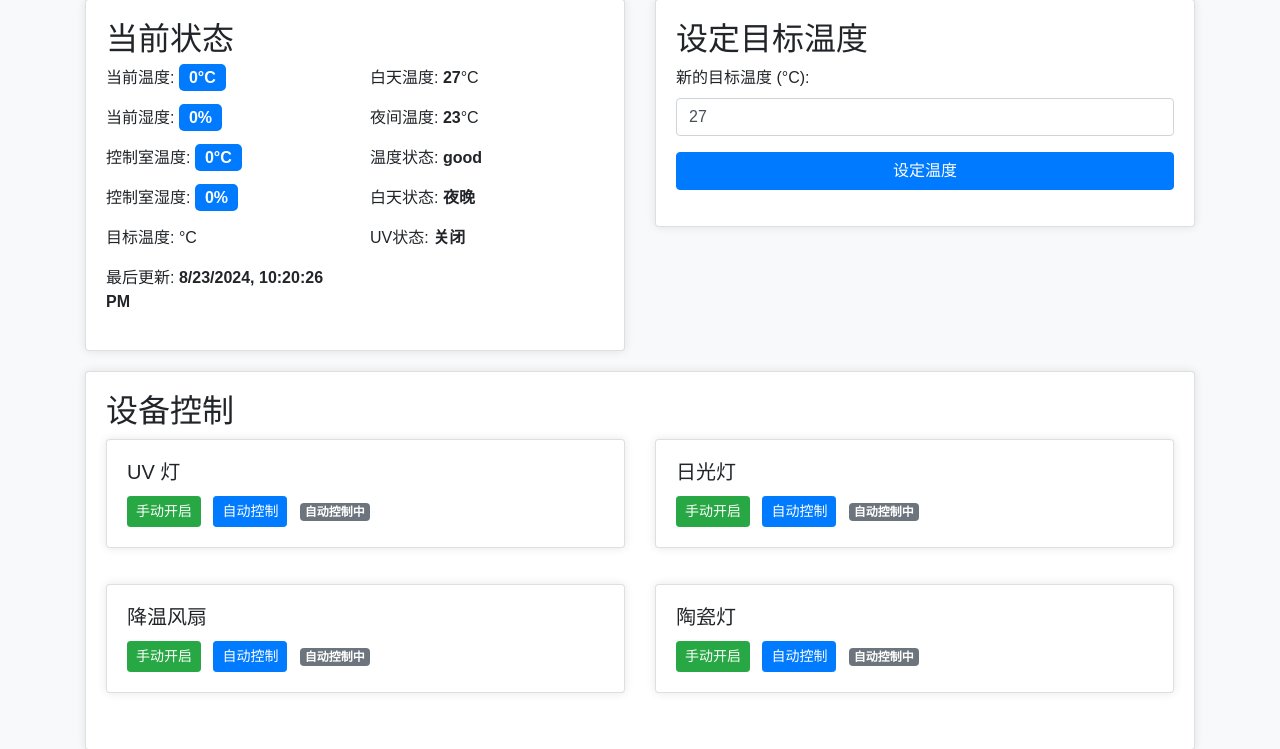
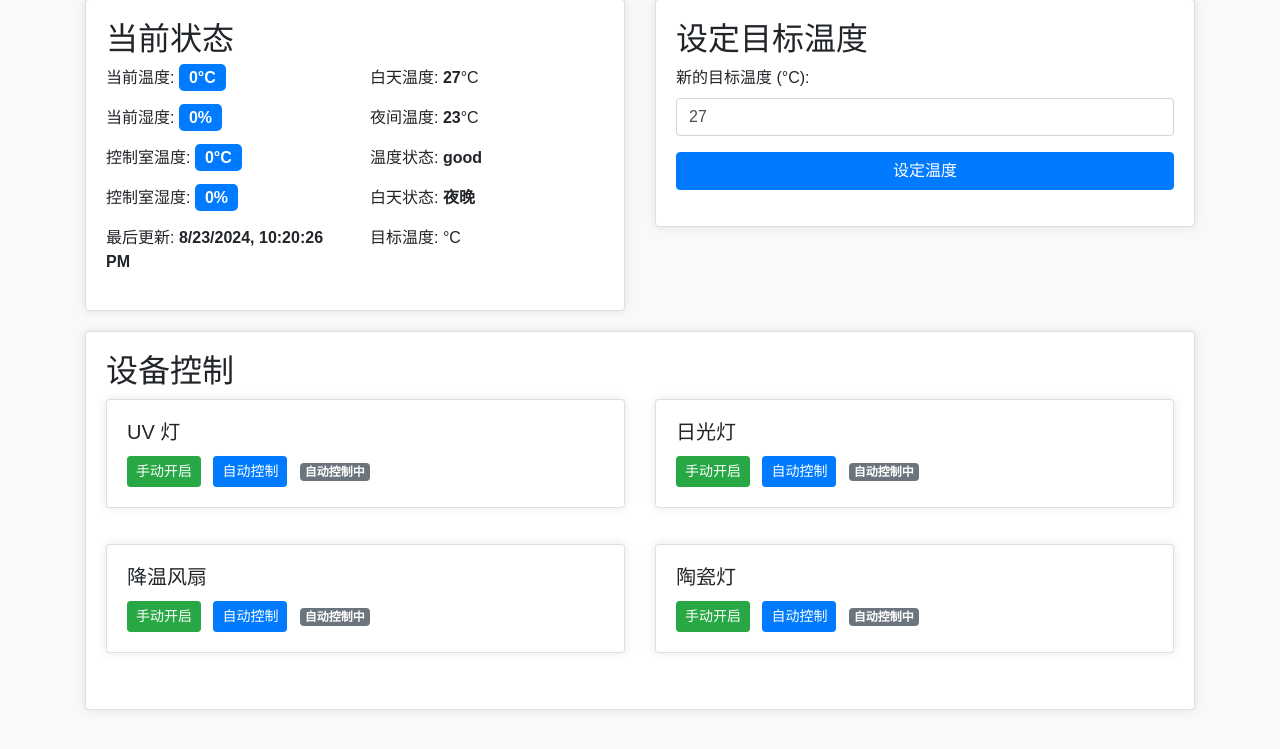
Before and after one commit to Ogalababa/RPI_temperature_controller, a Flask app: page / in a window 1280 px wide. Shown: the part 117-866 px from the top of the page. After the commit the page ends 827 px from the top, so only its background shows below. Run offline with Flask 3, Linux system fonts and the light colour scheme; some libraries are stand-ins or nearby versions.

Commit message:
优化UI

```diff
--- a/templates/index.html
+++ b/templates/index.html
@@ -33,8 +33,8 @@
         .bg-uv {
             background-color: #ffc107;
         }
-        #target_temp {
-            display: none; /* 隐藏目标温度的显示部分 */
+        #target_temp, #is_uv_label {
+            display: none; /* 隐藏目标温度和UV状态 */
         }
     </style>
 </head>
@@ -52,7 +52,6 @@
                                 <p>当前湿度: <span id="current_hum" class="status-value"></span></p>
                                 <p>控制室温度: <span id="control_temp" class="status-value"></span></p>
                                 <p>控制室湿度: <span id="control_hum" class="status-value"></span></p>
-                                <p>目标温度: <span id="target_temp" class="font-weight-bold"></span>°C</p>
                                 <p>最后更新: <span id="last_update" class="font-weight-bold"></span></p>
                             </div>
                             <div class="col-md-6">
@@ -60,7 +59,8 @@
                                 <p>夜间温度: <span id="night_temp" class="font-weight-bold"></span>°C</p>
                                 <p>温度状态: <span id="temp_status" class="font-weight-bold"></span></p>
                                 <p>白天状态: <span id="is_day" class="font-weight-bold"></span></p>
-                                <p>UV状态: <span id="is_uv" class="font-weight-bold"></span></p>
+                                <p id="is_uv_label">UV状态: <span id="is_uv" class="font-weight-bold"></span></p>
+                                <p id="target_temp_label">目标温度: <span id="target_temp" class="font-weight-bold"></span>°C</p>
                             </div>
                         </div>
                     </div>
```
